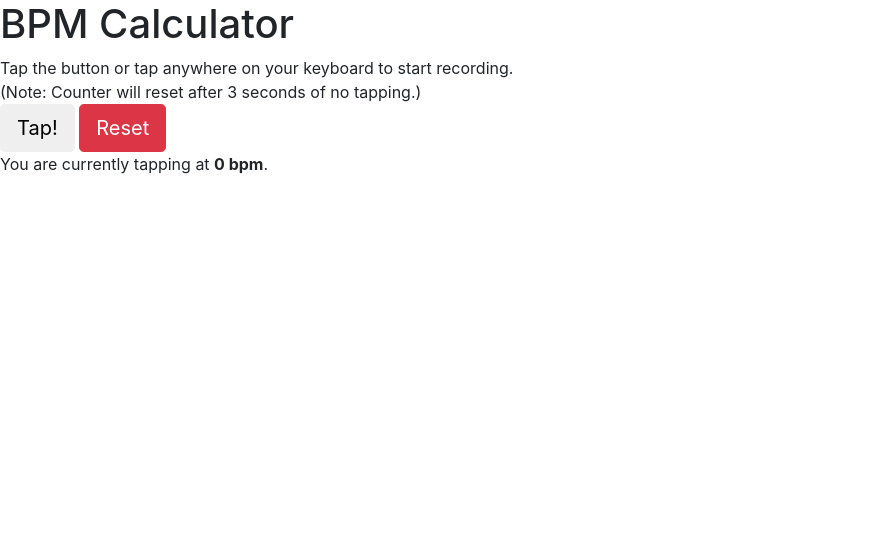
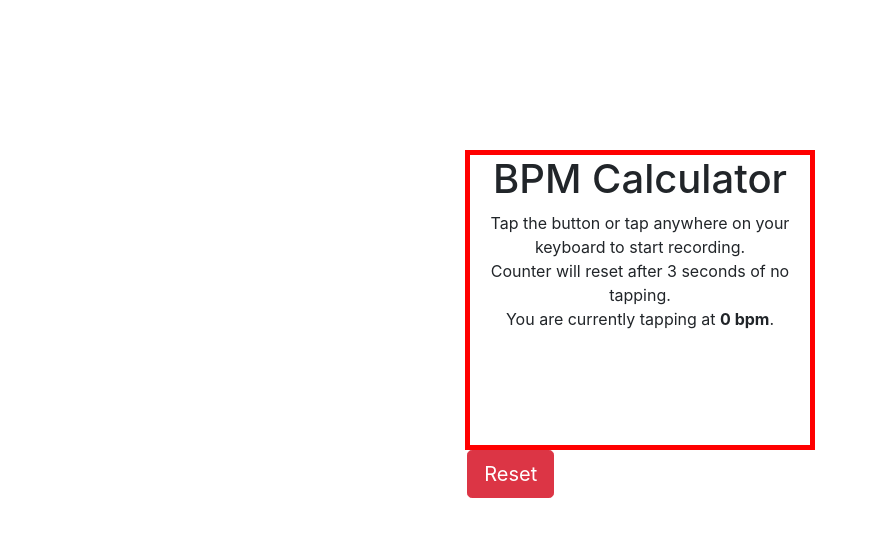
Before and after one commit to liphenste/bpm-calculator, a website: page index.html in a window 1280 px wide. Shown: the whole page, without its empty margins (0-878 px from the left). Drawn offline with nearby package versions, Linux system fonts and the light colour scheme; some packages are replaced by stand-ins of ours.

Commit message:
add styles.css and redesign ui

```diff
--- a/app/app.js
+++ b/app/app.js
@@ -18,8 +18,8 @@ bpmApp.controller('bpmCtrl', function ($scope) {
       document.getElementById("firstClick").innerHTML = "(first click!)";
     } else {
       document.getElementById("firstClick").innerHTML = "";
-    $scope.bpm = Math.round((len - 1)/
-      (($scope.times[len-1] - $scope.times[0]) * $scope.SpMS * $scope.MpS));
+      $scope.bpm = Math.round((len - 1)/
+        (($scope.times[len-1] - $scope.times[0]) * $scope.SpMS * $scope.MpS));
     }
     if (len > $scope.MAX_LEN) $scope.times.shift(); //removes first time from times (dynamic array)
 
--- a/index.html
+++ b/index.html
@@ -10,21 +10,20 @@
   <script src="https://cdnjs.cloudflare.com/ajax/libs/angular.js/1.6.5/angular-route.min.js"></script>
 
   <script src="app/app.js"></script>
+  <link rel="stylesheet" href="styles.css">
 </head>
 <body data-ng-controller="bpmCtrl" data-ng-Keydown="set_bpm()">
-  <h1>BPM Calculator</h1>
-
-  <div>
+  <div class="container"
+  data-ng-click="set_bpm()"
+  data-ng-Keydown="blur_method(0)">
+    <h1>BPM Calculator</h1>
     <div id="instructions">Tap the button or tap anywhere on your keyboard to start recording.<br />
-    (Note: Counter will reset after 3 seconds of no tapping.)</div>
-    <button class="btn btn-default btn-lg"
-    data-ng-click="set_bpm()"
-    data-ng-Keydown="blur_method(0)">Tap!</button>
-    <button class="btn btn-danger btn-lg"
-    data-ng-click="reset_bpm()"
-    data-ng-Keydown="blur_method(1)">Reset</button>
+    Counter will reset after 3 seconds of no tapping.</div>
     <div id="status">You are currently tapping at <b>{{ bpm }} bpm</b>.</div>
     <div id="firstClick"></div>
   </div>
+  <button class="btn btn-danger btn-lg"
+  data-ng-click="reset_bpm()"
+  data-ng-Keydown="blur_method(0)">Reset</button>
 </body>
 </html>
--- /dev/null
+++ b/styles.css
@@ -0,0 +1,12 @@
+.container {
+  text-align: center;
+  width: 350px;
+  height: 300px;
+  margin: auto;
+  margin-top: 150px;
+  border: 5px solid red;
+}
+
+.btn-danger {
+  margin-left: 36.5%;
+}
```
